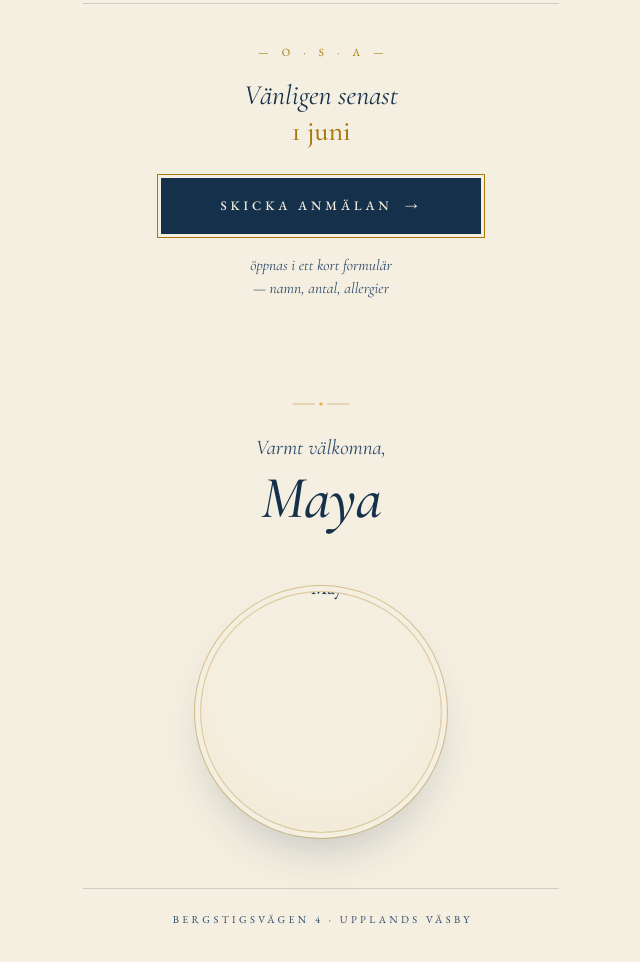
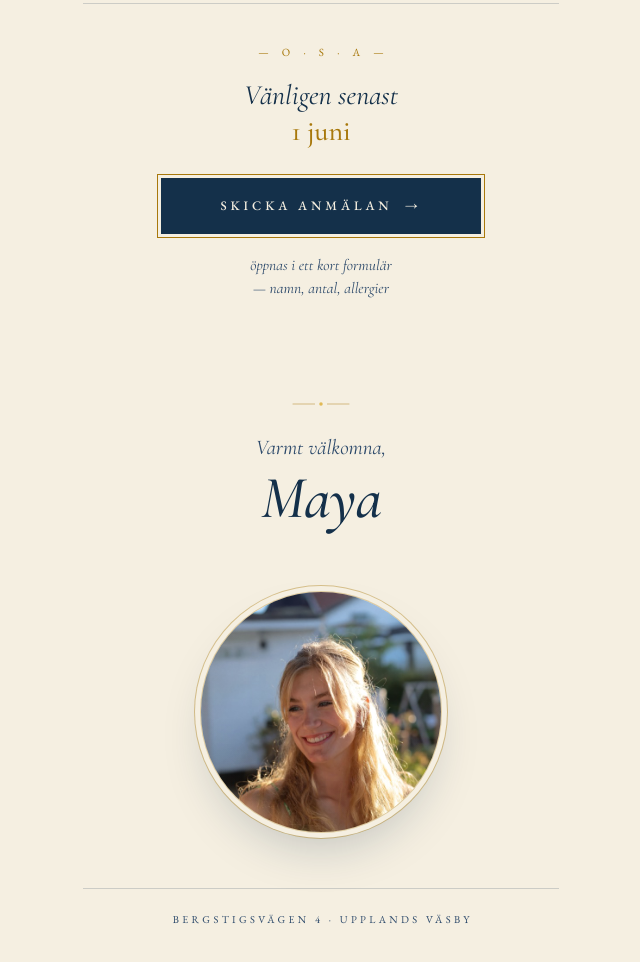
Before and after one commit to Lidbrandt/mayastudent, a plain HTML site: page index.html in a window 1280 px wide. Shown: the part 2352-3314 px from the top of the page, without its empty margins (319-959 px from the left). Drawn offline with nearby package versions, Linux system fonts and the light colour scheme.

Commit message:
Update index.html

```diff
--- a/index.html
+++ b/index.html
@@ -994,7 +994,7 @@
 
   <section class="portrait">
     <div class="portrait-frame">
-      <img src="maya.jpg" alt="Maya" loading="lazy">
+      <img src="maya.jpeg" alt="Maya" loading="lazy">
     </div>
   </section>
 
```
